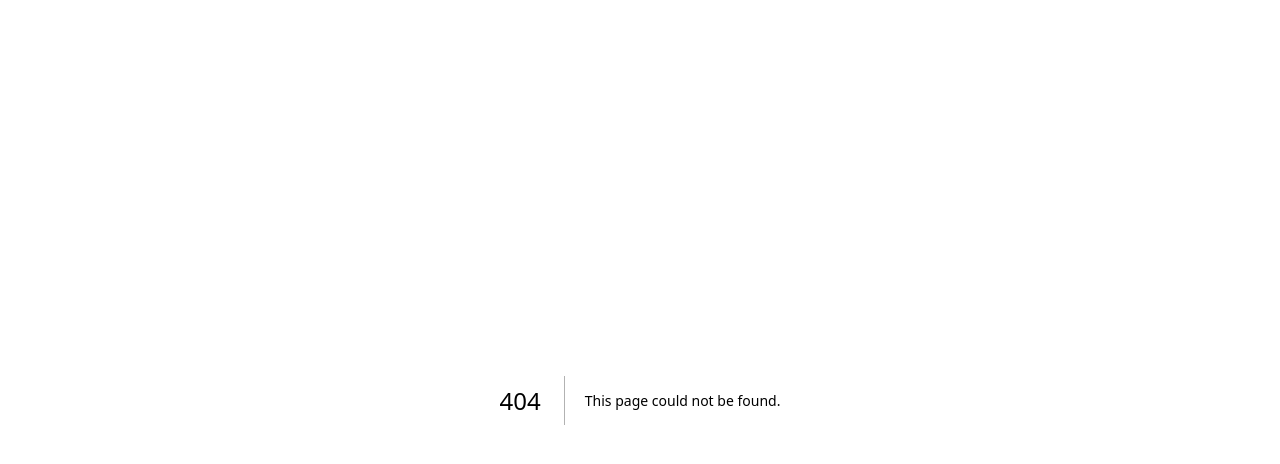
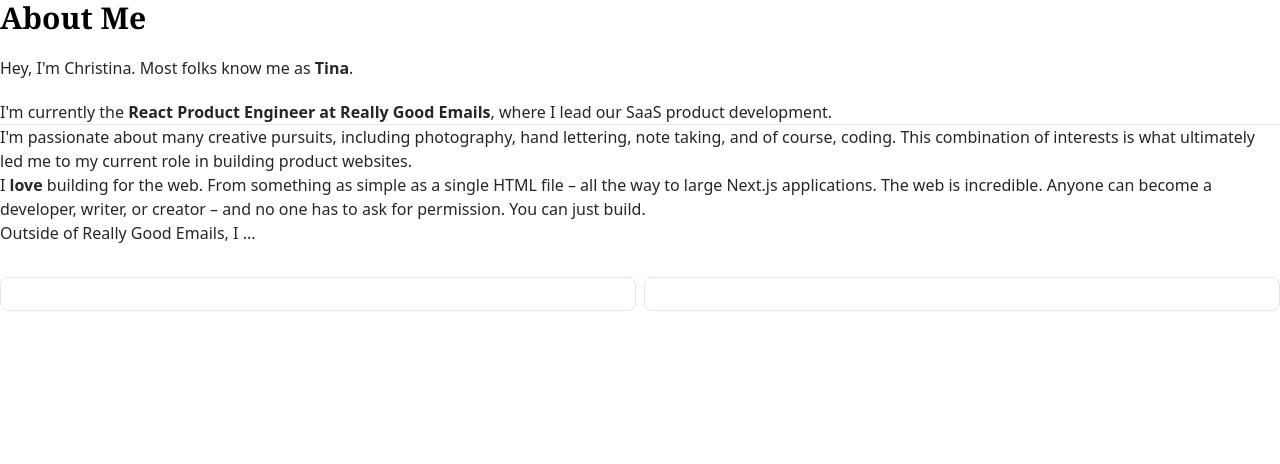
Before and after one commit to cguliuzza/tina-dev-site, a Next.js app: page /about in a window 1280 px wide. Before the commit this address had no page. Shown: the top 464 px of the page. Built offline with nearby package versions, Linux system fonts and the light colour scheme.

Commit message:
update about and error

```diff
--- /dev/null
+++ b/app/about/page.tsx
@@ -0,0 +1,51 @@
+import type { Metadata } from 'next'
+
+export const metadata: Metadata = {
+  title: 'About',
+  description: 'React Product Engineer at Really Good Emails',
+}
+
+export default function AboutPage() {
+  return (
+    <section>
+      <h1 className="font-bold text-3xl font-serif">About Me</h1>
+      <p className="my-5 text-neutral-800">
+        Hey, I'm Christina. Most folks know me as <b>Tina</b>.
+      </p>
+      <div className="prose prose-neutral text-neutral-800">
+        <p>
+          I'm currently the <b>React Product Engineer at Really Good Emails</b>,
+          where I lead our SaaS product development.
+        </p>
+        <hr />
+        <p>
+          I'm passionate about many creative pursuits, including photography,
+          hand lettering, note taking, and of course, coding. This combination
+          of interests is what ultimately led me to my current role in building
+          product websites.
+        </p>
+        <p>
+          I <b>love</b> building for the web. From something as simple as a
+          single HTML file – all the way to large Next.js applications. The web
+          is incredible. Anyone can become a developer, writer, or creator – and
+          no one has to ask for permission. You can just build.
+        </p>
+        <p className="mb-8">Outside of Really Good Emails, I ...</p>
+        <div className="flex flex-col gap-2 md:flex-row md:gap-2">
+          <a
+            rel="noopener noreferrer"
+            target="_blank"
+            href="https://twitter.com/tinaguliuzza"
+            className="flex w-full border border-neutral-200 dark:border-neutral-800 rounded-lg p-4 no-underline items-center text-neutral-800 dark:text-neutral-200 hover:dark:bg-neutral-900 hover:bg-neutral-100 transition-all justify-between"
+          ></a>
+          <a
+            rel="noopener noreferrer"
+            target="_blank"
+            href="https://github.com/cguliuzza"
+            className="flex w-full border border-neutral-200 dark:border-neutral-800 rounded-lg p-4 no-underline items-center text-neutral-800 dark:text-neutral-200 hover:dark:bg-neutral-900 hover:bg-neutral-100 transition-all justify-between"
+          ></a>
+        </div>
+      </div>
+    </section>
+  )
+}
--- a/app/blog/loading.tsx
+++ b/app/blog/loading.tsx
@@ -1,3 +1,3 @@
 export default function BlogLoading() {
-  return <div>Loading...</div>
+  return <div>Blog is Loading...</div>
 }
--- a/app/error.tsx
+++ b/app/error.tsx
@@ -1,5 +1,22 @@
 'use client'
 
-export default function Error({ error }) {
-  return <div>Error: {error.message}</div>
+import { useEffect } from 'react'
+
+export default function Error({
+  error,
+  reset,
+}: {
+  error: Error
+  reset: () => void
+}) {
+  useEffect(() => {
+    // Log the error to an error reporting service
+    console.error(error)
+  }, [error])
+
+  return (
+    <div>
+      <p>Oh no, something went wrong... maybe refresh?</p>
+    </div>
+  )
 }
```
